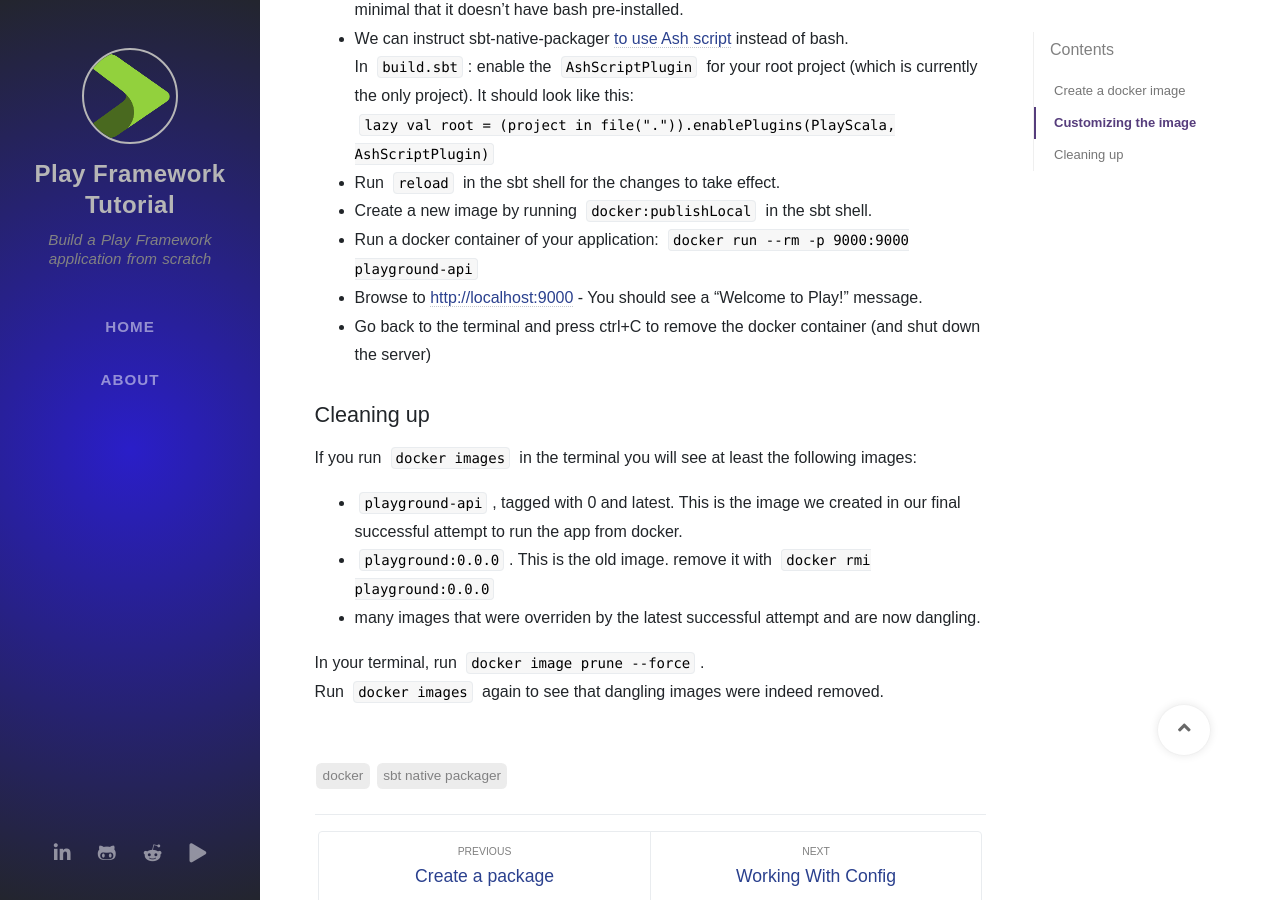
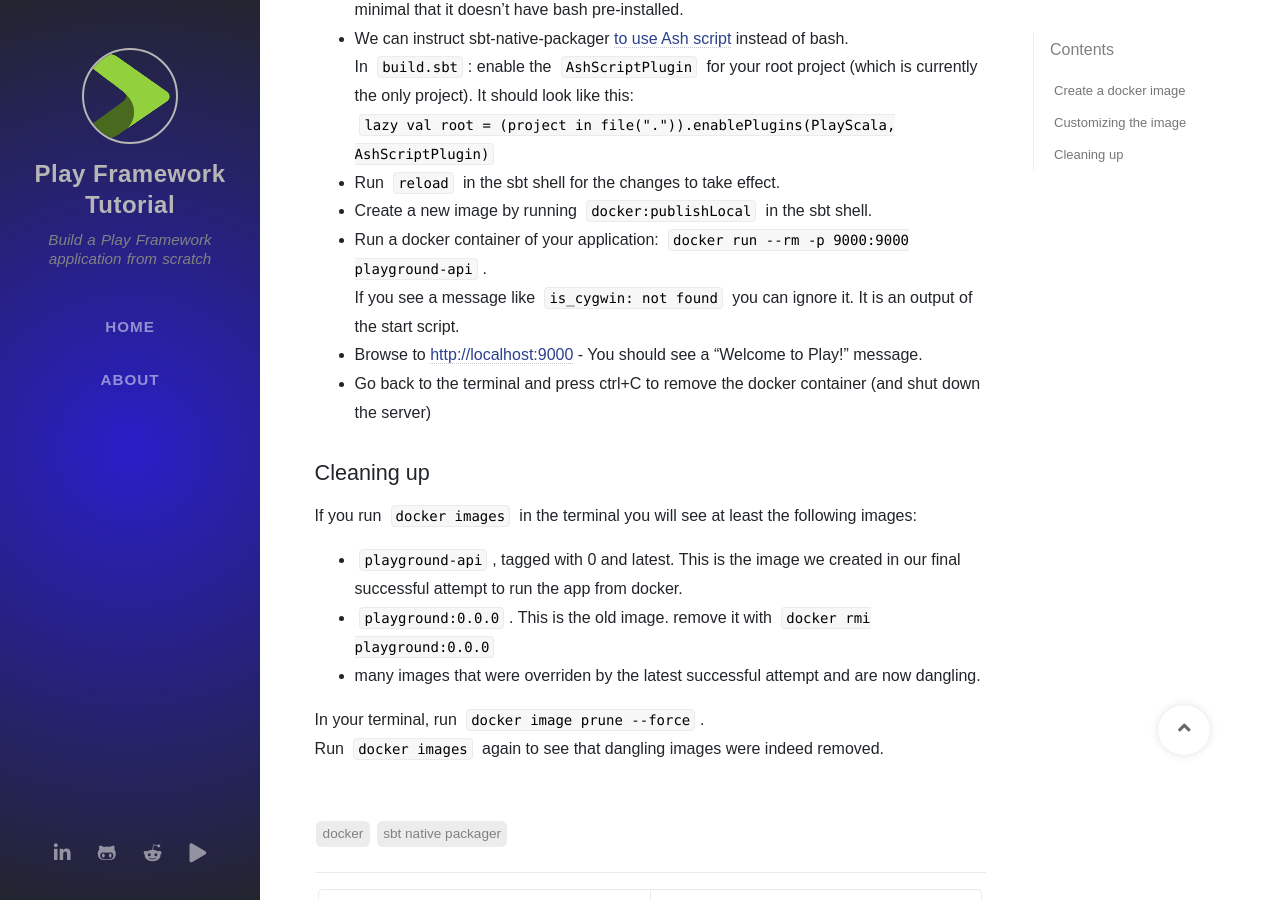
Before and after one commit to dvirf1/play-tutorial, a Jekyll site: the page built from _posts/2020-04-07-dockerize-the-app.md, in a window 1280 px wide and 900 px high, scrolled down 2648 px. Built offline with Jekyll 4.4.1, drawn with Linux system fonts in a browser that asks for light colours; nearby versions of some CDN libraries; some web fonts are replaced; comment, search, counter and statistics services are not loaded.

```diff
--- a/_posts/2020-04-07-dockerize-the-app.md
+++ b/_posts/2020-04-07-dockerize-the-app.md
@@ -84,7 +84,8 @@ In `build.sbt`: enable the `AshScriptPlugin` for your root project (which is cur
 `lazy val root = (project in file(".")).enablePlugins(PlayScala, AshScriptPlugin)`
 - Run `reload` in the sbt shell for the changes to take effect.
 - Create a new image by running `docker:publishLocal` in the sbt shell.
-- Run a docker container of your application: `docker run --rm -p 9000:9000 playground-api`
+- Run a docker container of your application: `docker run --rm -p 9000:9000 playground-api`.
+  If you see a message like `is_cygwin: not found` you can ignore it. It is an output of the start script.
 - Browse to [http://localhost:9000](http://localhost:9000) - You should see a "Welcome to Play!" message.
 - Go back to the terminal and press ctrl+C to remove the docker container (and shut down the server)
 
```
Also changed, not shown: _posts/2020-04-07-creating-a-git-repository.md (+1 -1 lines), docs/assets/data/search.json (+1 -1 lines), docs/feed.xml (+1 -1 lines), docs/posts/creating-a-git-repository/index.html (+1 -1 lines), docs/posts/dockerize-the-app/index.html (+1 -1 lines), docs/sitemap.xml (+1 -1 lines), docs/tabs/tags/index.html (+1 -1 lines).
